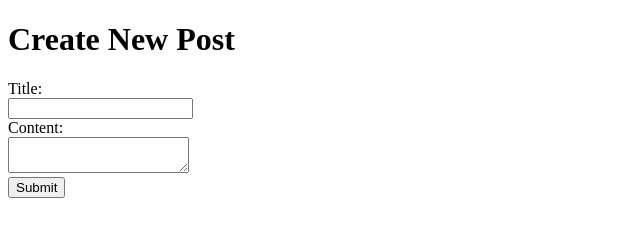
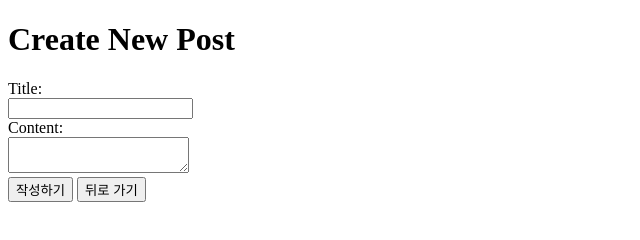
Before and after one commit to JKH47/15G_Project, a plain HTML site: page templates/create.html in a window 1280 px wide. Shown: the whole page, without its empty margins (0-640 px from the left). Drawn offline with Linux system fonts and the light colour scheme.

```diff
--- a/templates/create.html
+++ b/templates/create.html
@@ -13,7 +13,8 @@
         <input type="text" id="title" name="title"><br>
         <label for="content">Content:</label><br>
         <textarea id="content" name="content"></textarea><br>
-        <button type="submit">Submit</button>
+        <button type="submit">작성하기</button>
+        <button type="submit">뒤로 가기</button>
     </form>
 </body>
 </html>
--- a/templates/style.css
+++ b/templates/style.css
@@ -1,4 +1,3 @@
 .cool{
-    background-color:#33CCFF ;
-
+    background-color:#33CCFF;
 }
```
